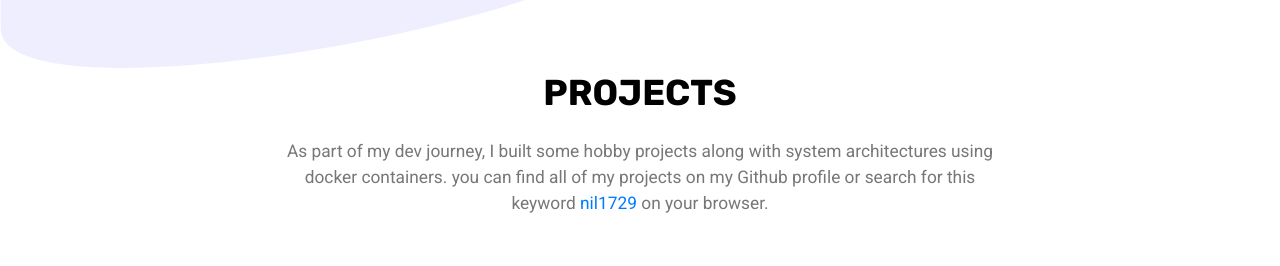
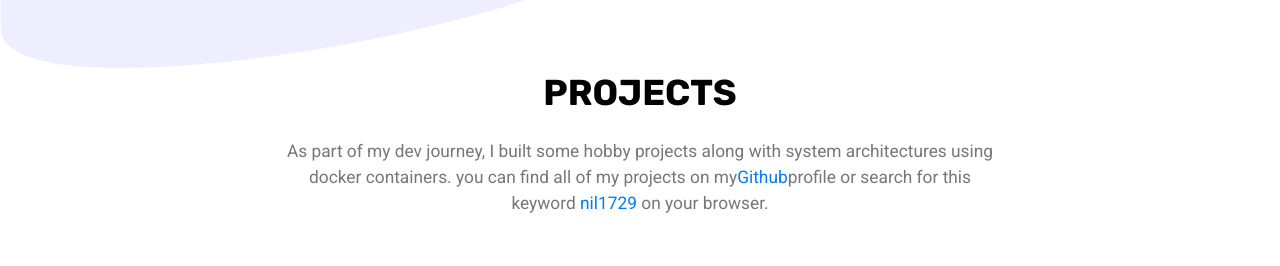
Before and after one commit to nil1729/nil1729.github.io, a Next.js app: page / in a window 1280 px wide. Shown: the part 1400-1666 px from the top of the page. Built offline with nearby package versions, Linux system fonts and the light colour scheme.

Commit message:
add github hyperlink

```diff
--- a/components/sections/project/index.js
+++ b/components/sections/project/index.js
@@ -13,7 +13,10 @@ function Projects({ project_items }) {
                 <p>
                   As part of my dev journey, I built some hobby projects along with system
                   architectures using docker containers. you can find all of my projects on my
-                  Github profile or search for this keyword{" "}
+                  <a href='https://github.com/nil1729' target='_blank' rel='noreferrer noopener'>
+                    Github
+                  </a>
+                  profile or search for this keyword{" "}
                   <a
                     href='https://www.google.com/search?q=nil1729'
                     target='_blank'
```
